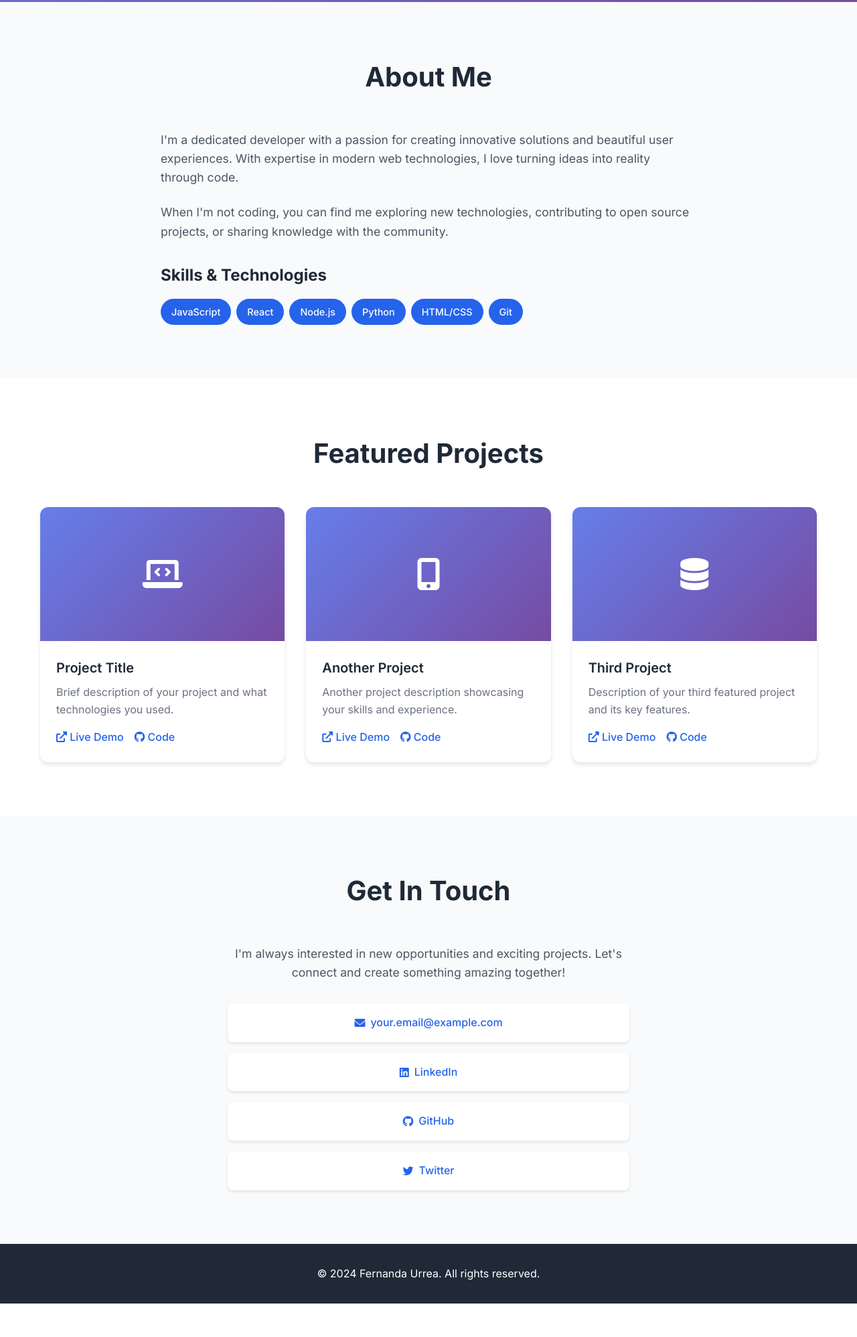
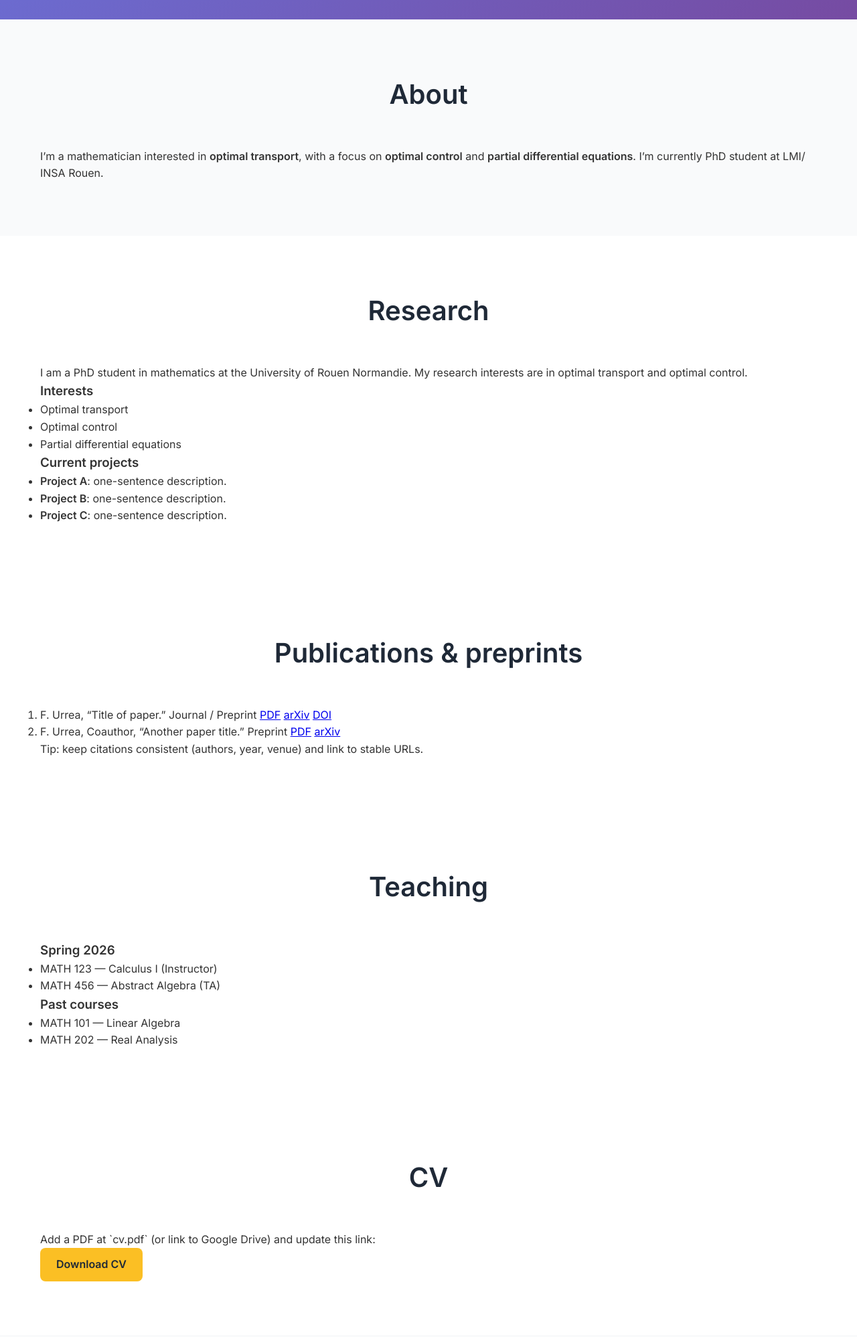
Before and after one commit to furrea/furrea.github.io, a plain HTML site: page index.html in a window 1280 px wide. Shown: the part 797-2793 px from the top of the page at 67% size. Before the commit the page ends 2743 px from the top, so only its background shows below. Drawn offline with Linux system fonts and the light colour scheme.

Commit message:
Update index.html to reflect new title, navigation links, and content structure; added sections for research, publications, and teaching, and improved accessibility features.

```diff
--- a/index.html
+++ b/index.html
@@ -3,19 +3,23 @@
 <head>
     <meta charset="UTF-8">
     <meta name="viewport" content="width=device-width, initial-scale=1.0">
-    <title>Fernanda Urrea - Personal Website</title>
+    <title>Fernanda Urrea | PhD student in Mathematics</title>
     <link rel="stylesheet" href="styles.css">
-    <link href="https://fonts.googleapis.com/css2?family=Inter:wght@300;400;500;600;700&display=swap" rel="stylesheet">
+    <link href="https://fonts.googleapis.com/css2?family=Inter:wght@400;500;600&family=Source+Serif+4:opsz,wght@8..60,400;8..60,600&display=swap" rel="stylesheet">
     <link rel="stylesheet" href="https://cdnjs.cloudflare.com/ajax/libs/font-awesome/6.0.0/css/all.min.css">
 </head>
 <body>
+    <a class="skip-link" href="#content">Skip to content</a>
     <nav class="navbar">
         <div class="nav-container">
-            <a href="#home" class="nav-logo"> Fernanda Urrea </a>
+            <a href="#home" class="nav-logo">Fernanda Urrea</a>
             <div class="nav-menu">
                 <a href="#home" class="nav-link">Home</a>
                 <a href="#about" class="nav-link">About</a>
-                <a href="#projects" class="nav-link">Projects</a>
+                <a href="#research" class="nav-link">Research</a>
+                <a href="#publications" class="nav-link">Publications</a>
+                <a href="#teaching" class="nav-link">Teaching</a>
+                <a href="#cv" class="nav-link">CV</a>
                 <a href="#contact" class="nav-link">Contact</a>
             </div>
             <div class="hamburger">
@@ -26,119 +30,149 @@
         </div>
     </nav>
 
-    <main>
-        <!-- Hero Section -->
-        <section id="home" class="hero">
-            <div class="hero-container">
-                <div class="hero-content">
-                    <h1 class="hero-title">
-                        Hi, I'm Fernanda Urrea </span>
-                    </h1>
+    <main id="content">
+        <header id="home" class="hero">
+            <div class="container hero-container">
+                <div class="hero-main">
+                    <h1 class="hero-title">Fernanda Urrea</h1>
                     <p class="hero-subtitle">
-                        I'm a passionate developer creating amazing digital experiences
+                        PhD student · <span class="muted"> LMI/ INSA Rouen</span>
                     </p>
-                    <div class="hero-buttons">
-                        <a href="#projects" class="btn btn-primary">View My Work</a>
-                        <a href="#contact" class="btn btn-secondary">Get In Touch</a>
+                    <p class="hero-meta">
+                        <span class="pill"><i class="fa-solid fa-location-dot"></i> Rouen, France</span>
+                        <a class="pill" href="mailto:fernanda.urrea@insa-rouen.fr"><i class="fa-solid fa-envelope"></i> fernanda.urrea@insa-rouen.fr</a>
+                    </p>
+                    <div class="hero-links" aria-label="Profile links">
+                        <a class="link-chip" href="#" aria-label="Curriculum Vitae (PDF)">
+                            <i class="fa-regular fa-file-lines"></i> CV
+                        </a>
+                        <a class="link-chip" href="#" aria-label="Google Scholar profile">
+                            <i class="fa-solid fa-graduation-cap"></i> Scholar
+                        </a>
+                        <a class="link-chip" href="#" aria-label="arXiv author page">
+                            <i class="fa-solid fa-book-open"></i> arXiv
+                        </a>
+                        <a class="link-chip" href="#" aria-label="GitHub profile">
+                            <i class="fa-brands fa-github"></i> GitHub
+                        </a>
                     </div>
                 </div>
-                <div class="hero-image">
-                    <div class="profile-placeholder">
+                <div class="hero-aside" aria-label="Portrait">
+                    <div class="avatar" role="img" aria-label="Portrait placeholder">
                         <i class="fas fa-user"></i>
                     </div>
+                    <p class="small muted">
+                        Replace this with a photo later (e.g., `img/profile.jpg`).
+                    </p>
+                </div>
+            </div>
+        </header>
+
+        <!-- About Section -->
+        <section id="about" class="about">
+            <div class="container">
+                <h2 class="section-title">About</h2>
+                <div class="prose">
+                    <p>
+                        I’m a mathematician interested in <strong>optimal transport</strong>, with a focus on
+                        <strong>optimal control</strong> and <strong>partial differential equations</strong>. I’m currently
+                        <span class="muted">PhD student</span> at <span class="muted">LMI/ INSA Rouen</span>.
+                    </p>
                 </div>
             </div>
         </section>
 
-        <!-- About Section -->
-        <section id="about" class="about">
+        <section id="research" class="section">
             <div class="container">
-                <h2 class="section-title">About Me</h2>
-                <div class="about-content">
-                    <div class="about-text">
-                        <p>
-                            I'm a dedicated developer with a passion for creating innovative solutions
-                            and beautiful user experiences. With expertise in modern web technologies,
-                            I love turning ideas into reality through code.
-                        </p>
-                        <p>
-                            When I'm not coding, you can find me exploring new technologies,
-                            contributing to open source projects, or sharing knowledge with the community.
-                        </p>
-                        <div class="skills">
-                            <h3>Skills & Technologies</h3>
-                            <div class="skills-grid">
-                                <span class="skill-tag">JavaScript</span>
-                                <span class="skill-tag">React</span>
-                                <span class="skill-tag">Node.js</span>
-                                <span class="skill-tag">Python</span>
-                                <span class="skill-tag">HTML/CSS</span>
-                                <span class="skill-tag">Git</span>
-                            </div>
-                        </div>
-                    </div>
+                <h2 class="section-title">Research</h2>
+                <div class="prose">
+                        <p class="muted">
+                            I am a PhD student in mathematics at the University of Rouen Normandie. My research interests are in optimal transport and optimal control.
+                    </p>
+                </div>
+                <div class="cards">
+                    <article class="card">
+                        <h3>Interests</h3>
+                        <ul class="compact">
+                            <li>Optimal transport</li>
+                            <li>Optimal control</li>
+                            <li>Partial differential equations</li>
+                        </ul>
+                    </article>
+                    <article class="card">
+                        <h3>Current projects</h3>
+                        <ul class="compact">
+                            <li><strong>Project A</strong>: one-sentence description.</li>
+                            <li><strong>Project B</strong>: one-sentence description.</li>
+                            <li><strong>Project C</strong>: one-sentence description.</li>
+                        </ul>
+                    </article>
                 </div>
             </div>
         </section>
 
-        <!-- Projects Section -->
-        <section id="projects" class="projects">
+        <section id="publications" class="section">
             <div class="container">
-                <h2 class="section-title">Featured Projects</h2>
-                <div class="projects-grid">
-                    <div class="project-card">
-                        <div class="project-image">
-                            <i class="fas fa-laptop-code"></i>
-                        </div>
-                        <div class="project-content">
-                            <h3>Project Title</h3>
-                            <p>Brief description of your project and what technologies you used.</p>
-                            <div class="project-links">
-                                <a href="#" class="project-link">
-                                    <i class="fas fa-external-link-alt"></i> Live Demo
-                                </a>
-                                <a href="#" class="project-link">
-                                    <i class="fab fa-github"></i> Code
-                                </a>
-                            </div>
-                        </div>
-                    </div>
+                <h2 class="section-title">Publications &amp; preprints</h2>
+                <ol class="pub-list">
+                    <li>
+                        <span class="pub-authors">F. Urrea</span>,
+                        <span class="pub-title">“Title of paper.”</span>
+                        <span class="pub-venue muted">Journal / Preprint</span>
+                        <span class="pub-links">
+                            <a href="#" class="pub-link">PDF</a>
+                            <a href="#" class="pub-link">arXiv</a>
+                            <a href="#" class="pub-link">DOI</a>
+                        </span>
+                    </li>
+                    <li>
+                        <span class="pub-authors">F. Urrea, Coauthor</span>,
+                        <span class="pub-title">“Another paper title.”</span>
+                        <span class="pub-venue muted">Preprint</span>
+                        <span class="pub-links">
+                            <a href="#" class="pub-link">PDF</a>
+                            <a href="#" class="pub-link">arXiv</a>
+                        </span>
+                    </li>
+                </ol>
+                <p class="small muted">
+                    Tip: keep citations consistent (authors, year, venue) and link to stable URLs.
+                </p>
+            </div>
+        </section>
 
-                    <div class="project-card">
-                        <div class="project-image">
-                            <i class="fas fa-mobile-alt"></i>
-                        </div>
-                        <div class="project-content">
-                            <h3>Another Project</h3>
-                            <p>Another project description showcasing your skills and experience.</p>
-                            <div class="project-links">
-                                <a href="#" class="project-link">
-                                    <i class="fas fa-external-link-alt"></i> Live Demo
-                                </a>
-                                <a href="#" class="project-link">
-                                    <i class="fab fa-github"></i> Code
-                                </a>
-                            </div>
-                        </div>
-                    </div>
+        <section id="teaching" class="section">
+            <div class="container">
+                <h2 class="section-title">Teaching</h2>
+                <div class="cards">
+                    <article class="card">
+                        <h3>Spring 2026</h3>
+                        <ul class="compact">
+                            <li>MATH 123 — Calculus I (Instructor)</li>
+                            <li>MATH 456 — Abstract Algebra (TA)</li>
+                        </ul>
+                    </article>
+                    <article class="card">
+                        <h3>Past courses</h3>
+                        <ul class="compact">
+                            <li>MATH 101 — Linear Algebra</li>
+                            <li>MATH 202 — Real Analysis</li>
+                        </ul>
+                    </article>
+                </div>
+            </div>
+        </section>
 
-                    <div class="project-card">
-                        <div class="project-image">
-                            <i class="fas fa-database"></i>
-                        </div>
-                        <div class="project-content">
-                            <h3>Third Project</h3>
-                            <p>Description of your third featured project and its key features.</p>
-                            <div class="project-links">
-                                <a href="#" class="project-link">
-                                    <i class="fas fa-external-link-alt"></i> Live Demo
-                                </a>
-                                <a href="#" class="project-link">
-                                    <i class="fab fa-github"></i> Code
-                                </a>
-                            </div>
-                        </div>
-                    </div>
+        <section id="cv" class="section">
+            <div class="container">
+                <h2 class="section-title">CV</h2>
+                <div class="prose">
+                    <p>
+                        Add a PDF at <span class="muted">`cv.pdf`</span> (or link to Google Drive) and update this link:
+                    </p>
+                    <p>
+                        <a class="btn btn-primary" href="#">Download CV</a>
+                    </p>
                 </div>
             </div>
         </section>
@@ -146,31 +180,24 @@
         <!-- Contact Section -->
         <section id="contact" class="contact">
             <div class="container">
-                <h2 class="section-title">Get In Touch</h2>
-                <div class="contact-content">
-                    <div class="contact-info">
-                        <p>
-                            I'm always interested in new opportunities and exciting projects.
-                            Let's connect and create something amazing together!
-                        </p>
-                        <div class="contact-links">
-                            <a href="mailto:your.email@example.com" class="contact-link">
-                                <i class="fas fa-envelope"></i>
-                                your.email@example.com
-                            </a>
-                            <a href="https://linkedin.com/in/yourprofile" class="contact-link">
-                                <i class="fab fa-linkedin"></i>
-                                LinkedIn
-                            </a>
-                            <a href="https://github.com/yourusername" class="contact-link">
-                                <i class="fab fa-github"></i>
-                                GitHub
-                            </a>
-                            <a href="https://twitter.com/yourusername" class="contact-link">
-                                <i class="fab fa-twitter"></i>
-                                Twitter
-                            </a>
-                        </div>
+                <h2 class="section-title">Contact</h2>
+                <div class="contact-grid">
+                    <div class="card">
+                        <h3>Email</h3>
+                        <p><a href="mailto:your.email@example.com">your.email@example.com</a></p>
+                    </div>
+                    <div class="card">
+                        <h3>Address</h3>
+                        <p class="muted">Department<br>University<br>Street<br>City, Country</p>
+                    </div>
+                    <div class="card">
+                        <h3>Links</h3>
+                        <ul class="compact">
+                            <li><a href="#">Google Scholar</a></li>
+                            <li><a href="#">arXiv</a></li>
+                            <li><a href="#">ORCID</a></li>
+                            <li><a href="#">GitHub</a></li>
+                        </ul>
                     </div>
                 </div>
             </div>
@@ -179,7 +206,7 @@
 
     <footer class="footer">
         <div class="container">
-            <p>&copy; 2024 Fernanda Urrea. All rights reserved.</p>
+            <p>&copy; 2026 Fernanda Urrea. Last updated: <span class="muted">Feb 2026</span>.</p>
         </div>
     </footer>
 
```
